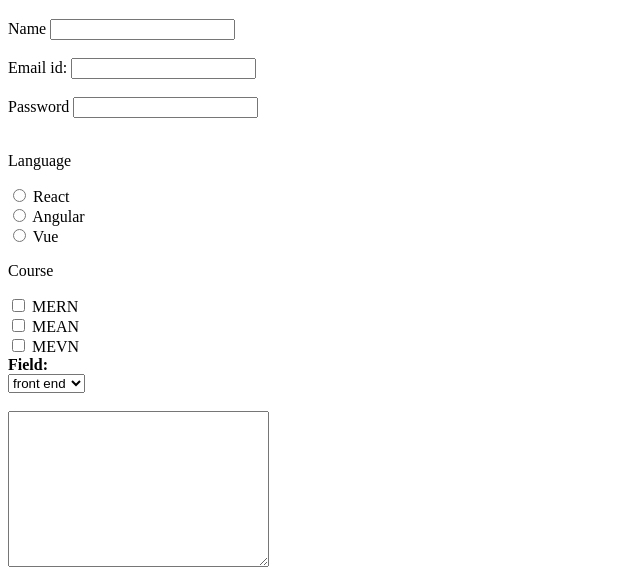
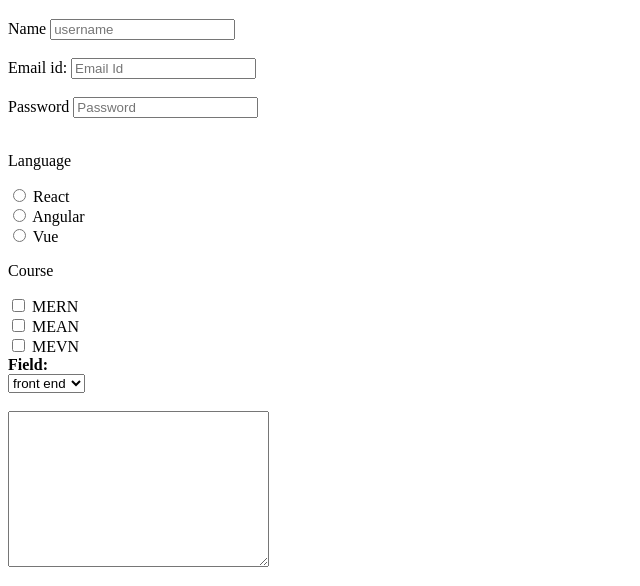
Before and after one commit to vishnugopinathv/assessments-html, a plain HTML site: page Assessment 2/index.html in a window 1280 px wide. Shown: the part 61-647 px from the top of the page, without its empty margins (0-640 px from the left). Drawn offline with Linux system fonts and the light colour scheme.

Commit message:
Update index.html

```diff
--- a/Assessment 2/index.html
+++ b/Assessment 2/index.html
@@ -10,11 +10,11 @@
     <h1>FORMS</h1>
     <form action="index2.html">
         <label for="username">Name</label>
-        <input type="text" name="username" id="username" required><br><br>
+        <input type="text" name="username" id="username" placeholder="username" required><br><br>
         <label for="email">Email id: </label>
-        <input type="email" name="Email" id="email" required><br><br>
+        <input type="email" name="Email" id="email" placeholder="Email Id" required><br><br>
         <label for="password">Password</label>
-        <input type="password" name="password" id="password" required><br><br>
+        <input type="password" name="password" id="password" placeholder="Password" required><br><br>
         <p>Language</p>
         <input type="radio" name="language" id="react" value="react">
         <label for="react" >React</label><br>
```
